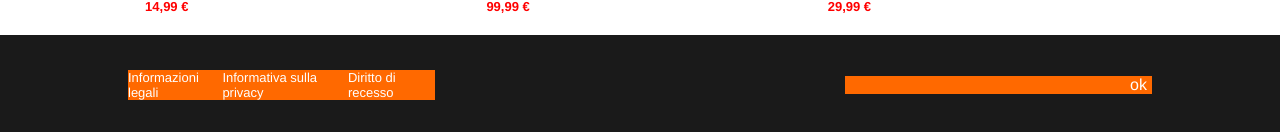
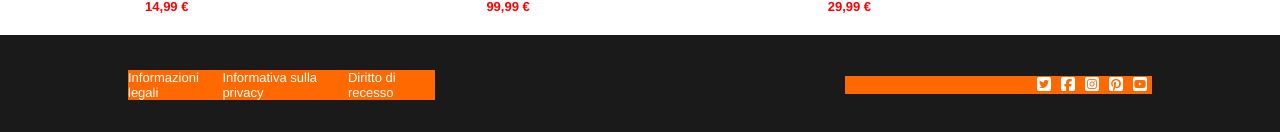
Before and after one commit to penso996/html-css-boolando, a plain HTML site: page index.html in a window 1280 px wide. Shown: the part 1102-1234 px from the top of the page. Drawn offline with Linux system fonts and the light colour scheme.

Commit message:
added more footer links

```diff
--- a/index.html
+++ b/index.html
@@ -118,7 +118,11 @@
 
             <!-- footer right -->
             <nav class="footer-right">
-                <a href="">ok</a>
+                <a href=""><i class="fa-brands fa-square-twitter"></i></a>
+                <a href=""><i class="fa-brands fa-square-facebook"></i></a>
+                <a href=""><i class="fa-brands fa-square-instagram"></i></a>
+                <a href=""><i class="fa-brands fa-square-pinterest"></i></a>
+                <a href=""><i class="fa-brands fa-square-youtube"></i></a>
             </nav>
 
         </div>
```
